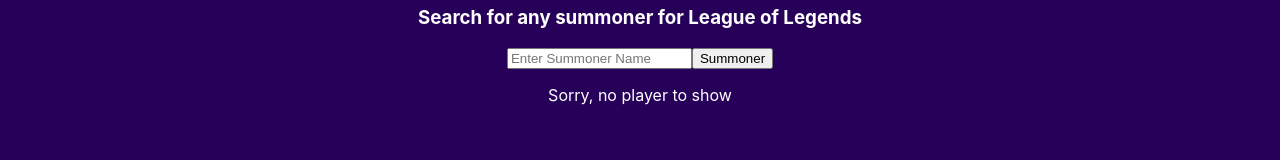
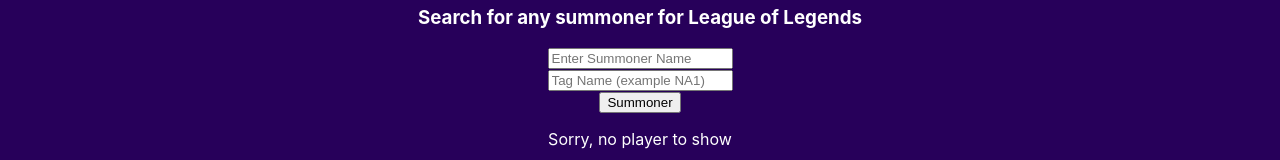
Before and after one commit to ConnorEndsley/summonerSearch, a React (Create React App) app: page / in a window 1280 px wide. Shown: the part 637-797 px from the top of the page. Built offline with nearby package versions, Linux system fonts and the light colour scheme.

Commit message:
not working on thi sbranch

```diff
--- a/src/components/Home.jsx
+++ b/src/components/Home.jsx
@@ -8,6 +8,7 @@
   const [puuid, setPuuid] = useState("");
   const [summonerId, setSummonerId] = useState("");
   const [playerData, setPlayerData] = useState({});
+  const [tagName, setTagName] = useState("");
   const api_key = "RGAPI-79d88b4a-b61a-4669-849e-7645cd486c6c";
 
   const handleChange = (event) => {
@@ -16,14 +17,29 @@
     event.preventDefault();
   };
 
+  const handleTagName = (event) => {
+    const value = event.target.value;
+    setTagName(value);
+    event.preventDefault();
+  };
   // makes API call for users summonerID and data when event is made
   // this function returns players data that can access profileIconId and summonerLevel
   const searchForSummoner = (event) => {
-    const url = `https://na1.api.riotgames.com/lol/summoner/v4/summoners/by-name/${searchText}?api_key=${api_key}`;
+    const url = `https://americas.api.riotgames.com/riot/account/v1/accounts/by-riot-id/${searchText}/${tagName}?api_key=${api_key}`;
 
     // use axios to handle API call
-    axios
-      .get(url)
+    return axios(url, {
+      method: "GET",
+      headers: {
+        "Access-Control-Allow-Credentials": true,
+        "Access-Control-Allow-Origin": "*, *",
+        "Access-Control-Allow-Headers":
+          "Origin, X-Requested-With, Content-Type, Accept, Authorization",
+        "Access-Control-Allow-Methods":
+          "GET, POST, DELETE, PUT",
+        "Content-Type": "application/json",
+      },
+    })
       .then((response) => {
         console.log(response);
         // set the new state of puuid
@@ -52,6 +68,17 @@
           onChange={handleChange}
           value={searchText}
         />
+        <br />
+
+        <input
+          type="text"
+          placeholder="Tag Name (example NA1)"
+          onChange={handleTagName}
+          value={tagName}
+        />
+
+        <br />
+
         <button onClick={(event) => searchForSummoner(event)}>Summoner</button>
       </>
       <>
@@ -60,7 +87,13 @@
             <>
               <p>Summoner Name: {searchText}</p>
               <p>Summoner Level: {playerData.summonerLevel}</p>
-              <img style={{margin: "10px"}} height="100" width="100" src={`https://ddragon.leagueoflegends.com/cdn/14.7.1/img/profileicon/${playerData.profileIconId}.png`} alt="" />
+              <img
+                style={{ margin: "10px" }}
+                height="100"
+                width="100"
+                src={`https://ddragon.leagueoflegends.com/cdn/14.7.1/img/profileicon/${playerData.profileIconId}.png`}
+                alt=""
+              />
             </>
           ) : (
             <p>Sorry, no player to show</p>
```
